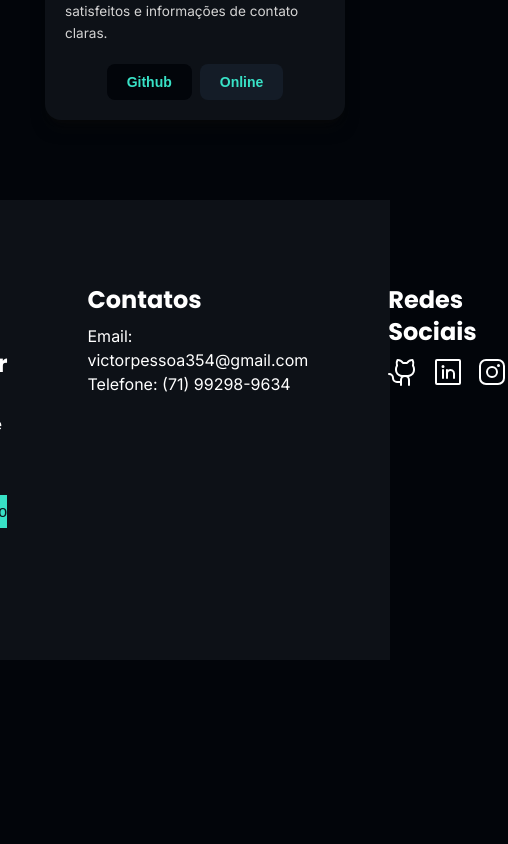
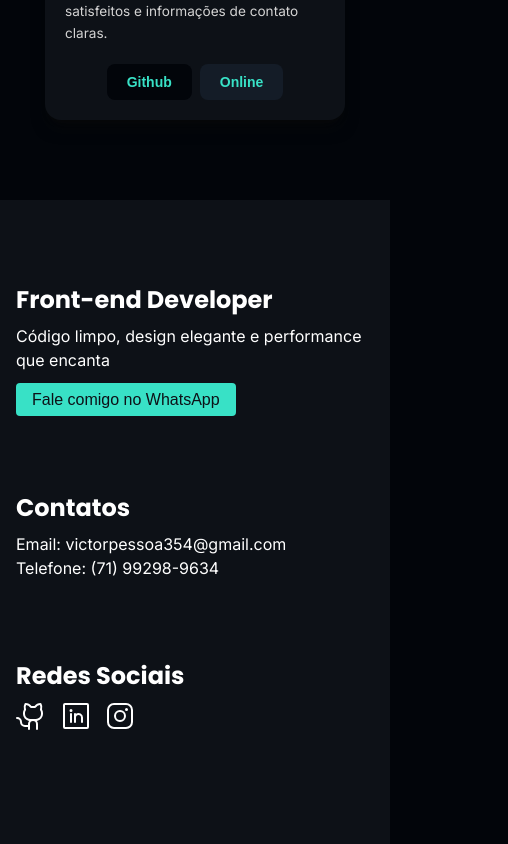
Before and after one commit to VictorPFe/PortfolioJovemDev, a Next.js app: page / in a window 390 px wide. Shown: the part 7075-7919 px from the top of the page, 508 px wide, since content can reach past the window. Before the commit the page ends 7735 px from the top, so only its background shows below. Built offline with nearby package versions, Linux system fonts and the light colour scheme.

Commit message:
Atualização do componente footer

```diff
--- a/src/_components/footer.tsx
+++ b/src/_components/footer.tsx
@@ -5,7 +5,7 @@ export function Footer (){
     <section className="bg-[#0D1117] py-16 text-white">
       <div className="flex items-center justify-center px-4">
 
-        <footer className="flex flex-cols-1 md:flex-cols-2 lg:flex-cols-3 gap-20 mb-12 mt-5">
+        <footer className="xl:flex grid grid-cols-1 gap-20 mb-12 mt-5">
           <div>
             <h3 className="text-2xl font-semibold mb-2">Front-end Developer</h3>
             <p className="mb-4">Código limpo, design elegante e performance que encanta</p>
```
